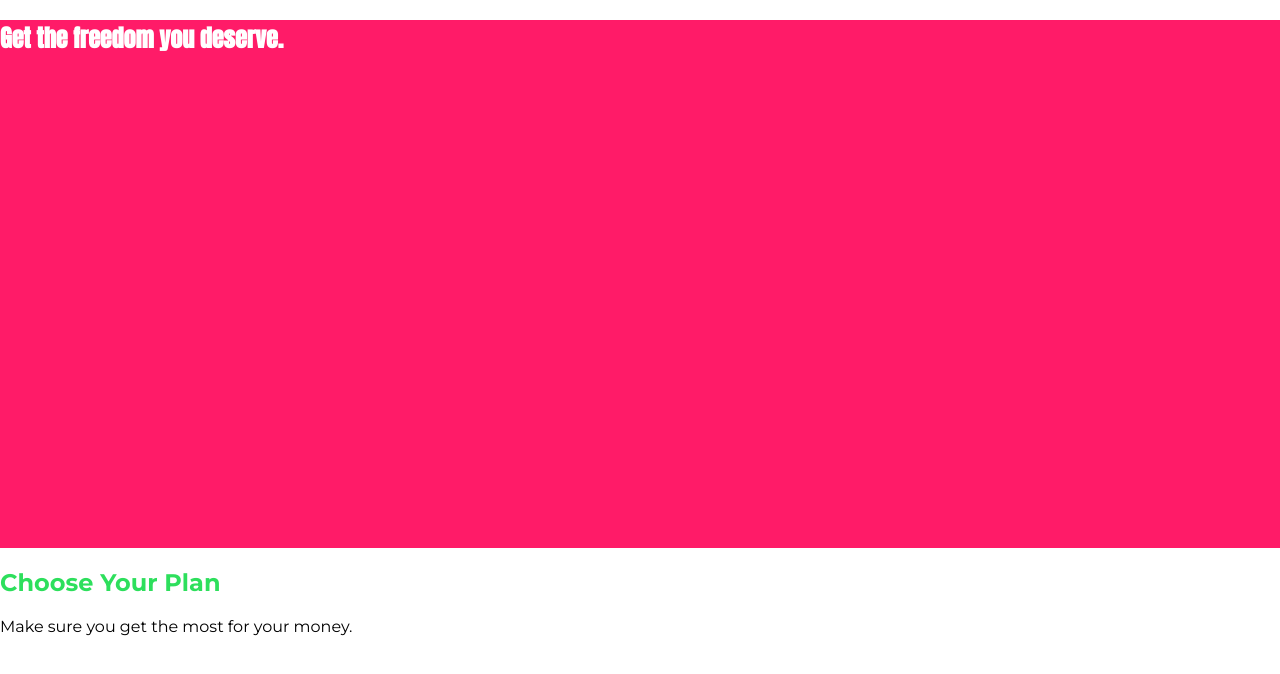
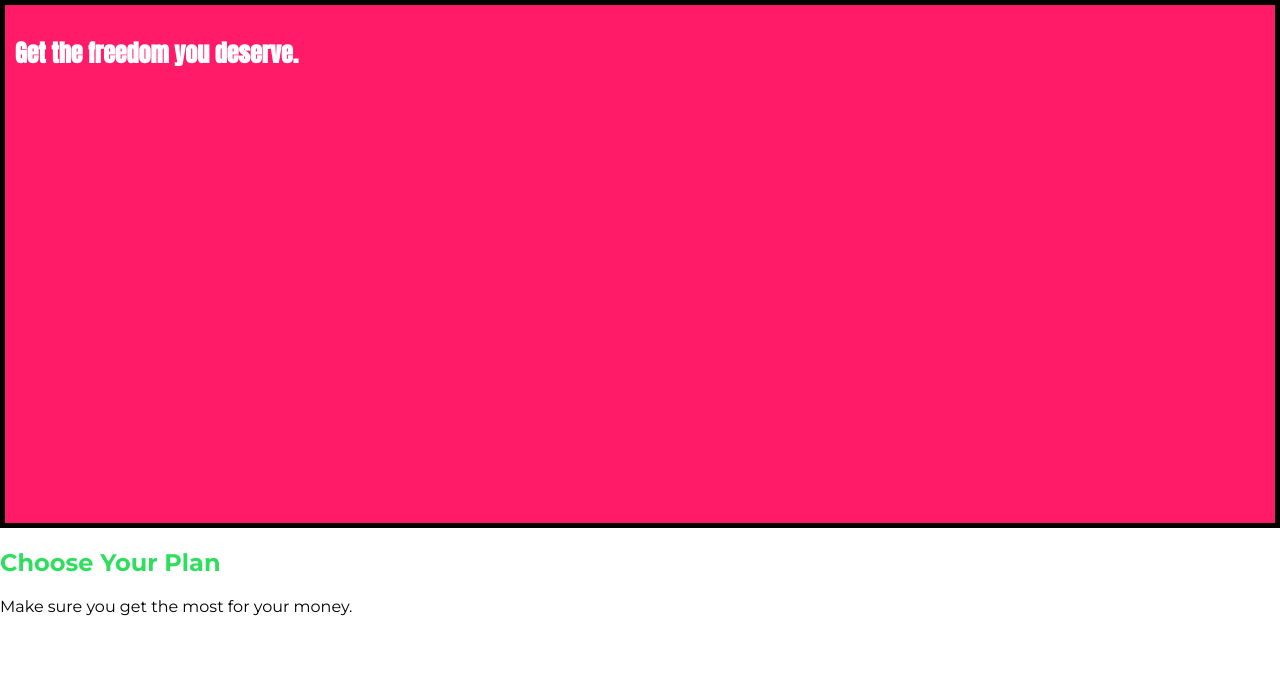
Before and after one commit to manujelko/uhost, a plain HTML site: page index.html in a window 1280 px wide. Drawn offline with Linux system fonts and the light colour scheme.

Commit message:
Understanding box sizing

```diff
--- a/main.css
+++ b/main.css
@@ -1,3 +1,7 @@
+* {
+    box-sizing: border-box;
+}
+
 body {
     font-family: Montserrat, sans-serif;
     margin: 0;
@@ -7,7 +11,8 @@ body {
     background: #ff1b68;
     width: 100%;
     height: 528px;
-;
+    padding: 10px;
+    border: 5px solid black;
 }
 
 .section-title {
```
